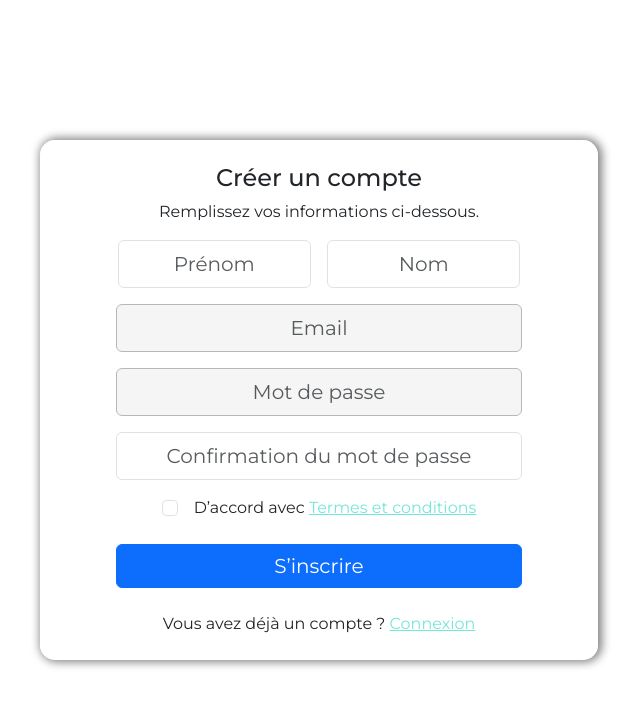
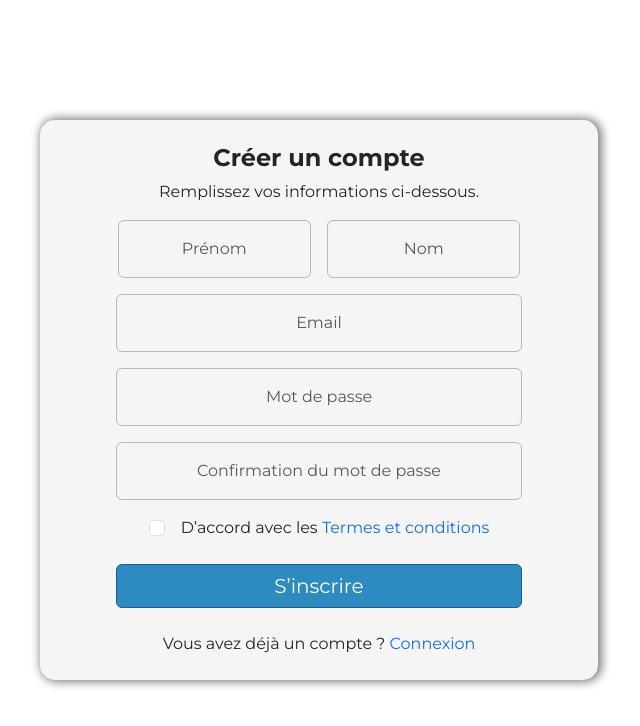
Before and after one commit to Amir31-scurt/Boomerang-social-media, a React (Create React App) app: page /inscription in a window 1280 px wide. Shown: the top 726 px of the page, without its empty margins (321-961 px from the left). Built offline with nearby package versions, Linux system fonts and the light colour scheme; no server answers.

Commit message:
WIP : Perfection

```diff
--- a/src/Maria.css
+++ b/src/Maria.css
@@ -1,24 +1,36 @@
-
 .style {
   background: hsla(0, 0%, 100%, 0.55);
   backdrop-filter: blur(30px);
 }
-#password,#email{
-  background-color: #F5F5F5;
-  border-color: #B7B7B7;
+#password,
+#email {
+  background-color: #f5f5f5;
+  border-color: #b7b7b7;
+  text-align: center;
+}
+.FormSignIn {
+  display: flex;
+  flex-direction: column;
+  justify-content: center;
+  height: 100vh;
 }
 .first {
-  background-color: #F5F5F5;
+  background-color: #f5f5f5;
   box-shadow: 2px 0px 10px 2px grey;
   border-radius: 15px;
   color: black;
+  height: fit-content;
 }
 .but {
   border: 1px solid #145da0;
-  background: #2e8bc0 ;
+  background: #2e8bc0;
+}
+.but:hover,
+.but:active {
+  background: #145da0;
+  color: white;
 }
 .X {
-
   padding-bottom: 10px;
 }
 .scale-up-right {
@@ -54,7 +66,7 @@
     transform-origin: 100% 50%;
   }
 }
-.modal{
+.modal {
   width: 50%;
   margin: 20px auto;
   background-color: red;
--- a/src/assets/css/SignUp.css
+++ b/src/assets/css/SignUp.css
@@ -25,6 +25,8 @@
 #firstName {
   position: relative;
   left: 24px;
+  background-color: #f5f5f5;
+  border-color: #b7b7b7;
 }
 
 #firstName .errorText {
@@ -35,14 +37,19 @@
 #lastName {
   position: relative;
   right: 24px;
+  background-color: #f5f5f5;
+  border-color: #b7b7b7;
 }
-
+#passwordConfirmation {
+  background-color: #f5f5f5;
+  border-color: #b7b7b7;
+}
 .group-form {
   text-align: center !important;
 }
 
 .formPage {
-  background-color: rgba(255, 255, 255, 0.651);
+  background-color: #f5f5f5;
   color: black;
   box-shadow: 2px 0px 10px 2px grey;
   width: 50%;
@@ -74,12 +81,6 @@
   #firstName {
     left: 0;
   }
-  .tester{
-    background: #F8FAFC;
-    /* background-image: linear-gradient(90deg, #0C2D48
-    10%,#145DA0 40%,#0C2D48 80%); */
-    height: 100vh;
-  }
 
   #lastName {
     right: 0;
@@ -98,26 +99,28 @@
     font-size: 12px;
   }
   .tester {
+    background: hsla(0, 0%, 100%, 0.55);
+    backdrop-filter: blur(30px);
     height: fit-content;
   }
 
-  .group-form{
+  .group-form {
     text-align: center !important;
   }
 
-  .formPage{
+  .formPage {
     /* background-color:hsla(207, 65%, 28%, 0.4) ; */
-    background: #FFFFFF;
+    background-color: #f5f5f5;
     box-shadow: 2px 0px 10px 2px grey;
     width: 50%;
     border-radius: 15px;
   }
 
-  .text-color{
+  .text-color {
     color: #777;
   }
 
-  .type{
+  .type {
     width: 28%;
   }
 
@@ -127,36 +130,35 @@
     border-radius: 100%;
   }
 
-  .or-sign{
+  .or-sign {
     font-size: 15px;
   }
 
   @media (max-width: 768px) and (max-width: 1024px) {
-    .this_name{
+    .this_name {
       width: 100% !important;
       margin: 0 !important;
     }
 
-    #firstName{
+    #firstName {
       left: 0;
     }
 
-    #lastName{
+    #lastName {
       right: 0;
     }
 
-    .formPage{
-        width: 100% !important;
-        margin: 100px 0 !important;
+    .formPage {
+      width: 100% !important;
+      margin: 100px 0 !important;
     }
 
     .formPage {
-        padding: 1rem;
+      padding: 1rem;
     }
 
-    .or-sign{
+    .or-sign {
       font-size: 12px;
     }
-
   }
 }
--- a/src/components/composSignUp/SignUp.jsx
+++ b/src/components/composSignUp/SignUp.jsx
@@ -118,7 +118,7 @@ function SignUp() {
           <form action="" onSubmit={handleSubmit} ref={formRef}>
             <div className="formPage p-lg-2 mx-auto text-dark">
               <div className="signup-text mt-3 text-center">
-                <h4 className="fw-boold">Créer un compte</h4>
+                <h4 className="fw-bold">Créer un compte</h4>
                 <p>Remplissez vos informations ci-dessous.</p>
               </div>
 
@@ -127,7 +127,7 @@ function SignUp() {
                   <div className="mb-3 w-75 mx-auto">
                     <input
                       type="text"
-                      className={`form-control text-center fs-5 py-2 ${
+                      className={`form-control text-center p-3 ${
                         firstNameError && 'is-invalid'
                       }`}
                       id="firstName"
@@ -146,7 +146,7 @@ function SignUp() {
                   <div className="mb-3 w-75 mx-auto">
                     <input
                       type="text"
-                      className={`form-control text-center fs-5 py-2 ${
+                      className={`form-control text-center p-3 ${
                         lastNameError && 'is-invalid'
                       }`}
                       id="lastName"
@@ -165,7 +165,7 @@ function SignUp() {
               <div className="mb-3 w-75 mx-auto">
                 <input
                   type="email"
-                  className="form-control text-center py-2 fs-5"
+                  className="form-control text-center p-3"
                   id="email"
                   placeholder="Email"
                   required
@@ -176,7 +176,7 @@ function SignUp() {
               <div className="mb-3 w-75 mx-auto">
                 <input
                   type="password"
-                  className="form-control text-center fs-5 py-2"
+                  className="form-control text-center p-3"
                   id="password"
                   placeholder="Mot de passe"
                   required
@@ -187,7 +187,7 @@ function SignUp() {
               <div className="mb-3 w-75 mx-auto">
                 <input
                   type="password"
-                  className="form-control text-center fs-5 py-2"
+                  className="form-control text-center p-3"
                   id="passwordConfirmation"
                   placeholder="Confirmation du mot de passe"
                   required
@@ -204,8 +204,8 @@ function SignUp() {
                   required
                 />
                 <label className="form-check-label" htmlFor="flexCheckDefault">
-                  D’accord avec {'    '}
-                  <Link className="text-decoration-underline text-color">
+                  D’accord avec les {'    '}
+                  <Link className="text-decoration-none">
                     Termes et conditions
                   </Link>
                 </label>
@@ -213,7 +213,7 @@ function SignUp() {
               {/* Submit button */}
               <div className="d-grid gap-2 col-6 mx-auto w-75 mt-4">
                 <button
-                  className="btn btn-primary rounded-2 fs-5"
+                  className="btn text-white rounded-2 fs-5 but"
                   type="submit"
                 >
                   S’inscrire
@@ -222,7 +222,7 @@ function SignUp() {
               <div className="lien-text mt-4 w-75 mx-auto d-flex justify-content-center align-items-center">
                 <p>
                   Vous avez déjà un compte ?{'   '}
-                  <Link to="/Connexion" className="text-color">
+                  <Link to="/Connexion" className="text-decoration-none">
                     Connexion
                   </Link>
                 </p>
--- a/src/pages/Sign-in.jsx
+++ b/src/pages/Sign-in.jsx
@@ -61,7 +61,7 @@ export default function Signin() {
       {/* <ModalOubli/> */}
       <div className="container text-center">
         <div className="row  justify-content-center align-items-center">
-          <div class="col-lg-6 my-5 mb-5 mb-lg-0 ">
+          <div class="col-lg-6 FormSignIn mb-lg-0 ">
             <div class=" first p-4 ">
               <div class="card-body  p-4 text-center text-white">
                 {/* <Link  className="text-decoration-none border-none">
@@ -92,13 +92,13 @@ export default function Signin() {
                     placeholder="Mot de passe"
                   />
                   {<p className="text-danger">{validation}</p>}
-                  <div className="d-flex justify-content-between">
+                  <div className="d-flex justify-content-between ">
                     <Link
                       to="/Modal"
                       onClick={handleShowModal}
                       className="text-decoration-none"
                     >
-                      <p className="text-dark">Mot de passe oublié?</p>
+                      <p className="m-0 p-0">Mot de passe oublié?</p>
                     </Link>
                     {showModal}
                   </div>
@@ -106,15 +106,18 @@ export default function Signin() {
                 {/* <!-- Submit button --> */}
                 <button
                   type="submit"
-                  className="btn btn-primary fs-5 w-100 but mb-3 text-white"
+                  className="btn fs-5 w-100 but mb-3 text-white"
                 >
                   Se connecter
                 </button>
                 {/* <!-- Register buttons --> */}
                 <div className="mb-2">
                   <p className="text-dark">Je n'ai pas de compte?</p>
-                  <button type="button" class="btn btn-link mx-1">
-                    <Link to="/Inscription">
+                  <button
+                    type="button"
+                    class="btn btn-link mx-1 text-decoration-none"
+                  >
+                    <Link to="/Inscription" className="text-decoration-none">
                       <h5>Créer un compte</h5>
                     </Link>
                   </button>
```
Also changed, not shown: src/components/compoTimeLine/SignUp.jsx (deleted, +0 -123 lines).
